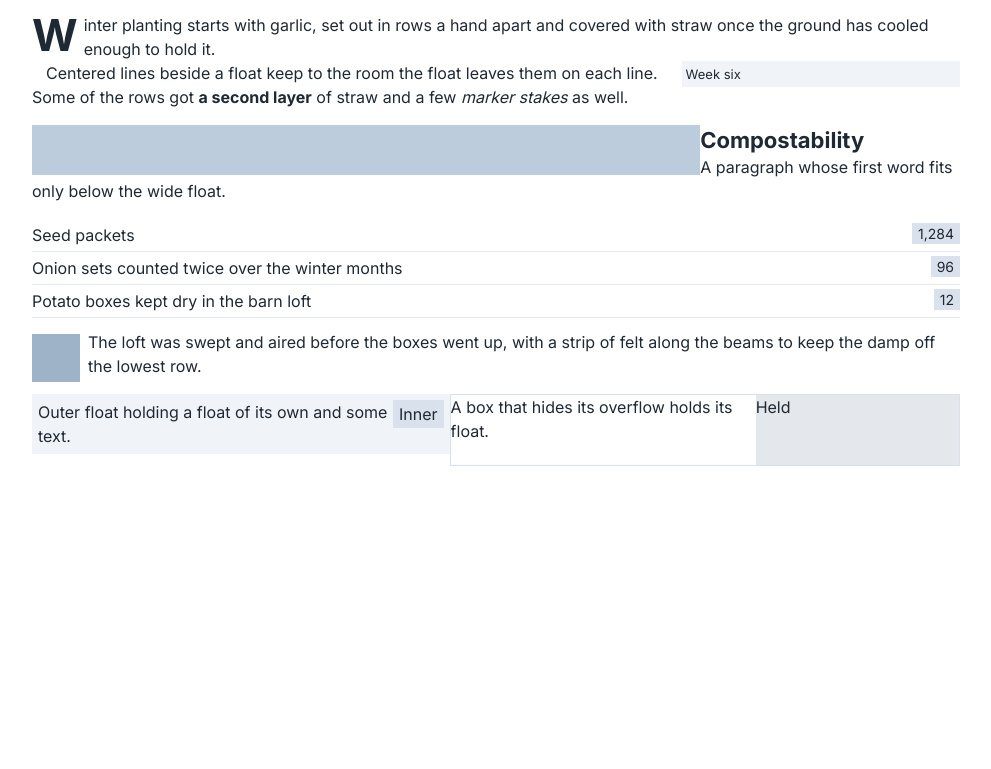
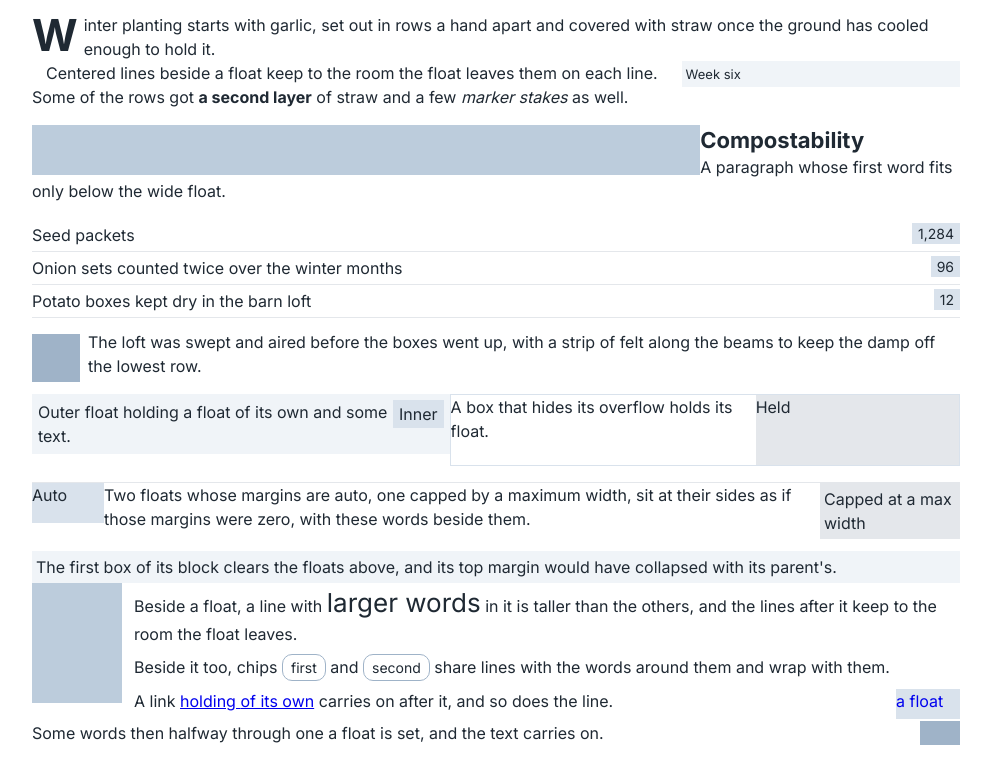
Before and after one commit to soma-ck/cadesa, a website: page fixtures/css/floats.html in a window 1280 px wide. Shown: the part 867-1636 px from the top of the page, without its empty margins (144-1135 px from the left). Before the commit the page ends 1349 px from the top, so only its background shows below. Drawn offline with Linux system fonts and the light colour scheme.

Commit message:
Place floats with auto margins at their side; claim no size for boxes moved beside floats
A float's auto margins are 0, as CSS 2.1 and Chromium have it. A box laid
out after floats whose place isn't known doesn't claim its size either: its
lines wrap by where it goes. The floats fixture covers floats with auto
margins, clearance on a first child, taller runs and inline-blocks beside
a float, a float in a link and one inside a word.

```diff
--- a/fixtures/css/floats.css
+++ b/fixtures/css/floats.css
@@ -300,3 +300,76 @@ p {
   margin: 4px 8px 0 0;
   background: #9fb3c8;
 }
+
+/* Edge cases: floats with auto margins, clearance on a first child, lines beside a float with a
+   taller run or inline-blocks on them, a float inside a link and one inside a word. */
+.edges {
+  margin-top: 16px;
+  border-top: 1px solid #e4e7eb;
+}
+
+.auto-float {
+  float: left;
+  width: 72px;
+  height: 40px;
+  margin: 0 auto;
+  background: #d9e2ec;
+}
+
+.capped-float {
+  float: right;
+  width: 100%;
+  max-width: 140px;
+  margin-inline: auto;
+  padding: 4px;
+  background: #e4e7eb;
+}
+
+.edge-text {
+  margin: 0 0 8px;
+}
+
+.clear-wrap {
+  margin-top: 0;
+}
+
+.clear-first {
+  clear: both;
+  margin-top: 20px;
+  padding: 4px;
+  background: #f0f4f8;
+}
+
+.tall-float {
+  float: left;
+  width: 90px;
+  height: 120px;
+  margin: 0 12px 4px 0;
+  background: #bcccdc;
+}
+
+.big-run {
+  font-size: 26px;
+}
+
+.chip {
+  display: inline-block;
+  padding: 2px 8px;
+  border: 1px solid #9fb3c8;
+  border-radius: 10px;
+  font-size: 14px;
+}
+
+.link-float {
+  float: right;
+  width: 64px;
+  height: 30px;
+  background: #d9e2ec;
+}
+
+.word-float {
+  float: right;
+  width: 40px;
+  height: 24px;
+  background: #9fb3c8;
+}
--- a/fixtures/css/floats.html
+++ b/fixtures/css/floats.html
@@ -86,6 +86,19 @@
           <p class="boxed-text">A box that hides its overflow holds its float.</p>
         </div>
       </section>
+      <section class="edges">
+        <div class="auto-float">Auto</div>
+        <div class="capped-float">Capped at a max width</div>
+        <p class="edge-text">Two floats whose margins are auto, one capped by a maximum width, sit at their sides as if those margins were zero, with these words beside them.</p>
+        <div class="clear-wrap">
+          <div class="clear-first">The first box of its block clears the floats above, and its top margin would have collapsed with its parent's.</div>
+        </div>
+        <div class="tall-float"></div>
+        <p class="edge-text">Beside a float, a line with <span class="big-run">larger words</span> in it is taller than the others, and the lines after it keep to the room the float leaves.</p>
+        <p class="edge-text">Beside it too, chips <span class="chip">first</span> and <span class="chip">second</span> share lines with the words around them and wrap with them.</p>
+        <p class="edge-text">A link <a class="edge-link" href="#">holding <span class="link-float">a float</span> of its own</a> carries on after it, and so does the line.</p>
+        <p class="edge-text">Some words then half<span class="word-float"></span>way through one a float is set, and the text carries on.</p>
+      </section>
     </main>
   </body>
 </html>
--- a/src/check.ts
+++ b/src/check.ts
@@ -168,6 +168,10 @@ export function sizeUncertainty(l: Layout, imp?: WidthImpact): { width: Set<stri
   const own = new Set<string>();
   for (const u of imp?.uncertain ?? []) if (u.reasons.some((r) => !PROPAGATED.test(r))) own.add(u.id);
   for (const b of walk(l.boxes)) if (b.assumptions.some((a) => !PROPAGATED.test(a))) own.add(b.id);
+  // Lines beside floats: where a box is moved to decides how its lines wrap there, so one whose
+  // place isn't known doesn't know its size either.
+  const moved = new Set((imp?.uncertain ?? []).map((u) => u.id));
+  for (const b of walk(l.boxes)) if ((moved.has(b.id) || b.assumptions.length) && (b.afterFloats || b.lines?.some((x) => x.room !== undefined))) own.add(b.id);
   // A box the engine reports an error on (content it can't measure, an unsupported margin) isn't known either.
   for (const i of l.issues) if (i.severity === "error") own.add(i.id);
   const inside = new Map<Box, boolean>();
```
Also changed, not shown: src/engine/layout.ts (+8 -2 lines), test/floats.test.ts (+14 -0 lines).
